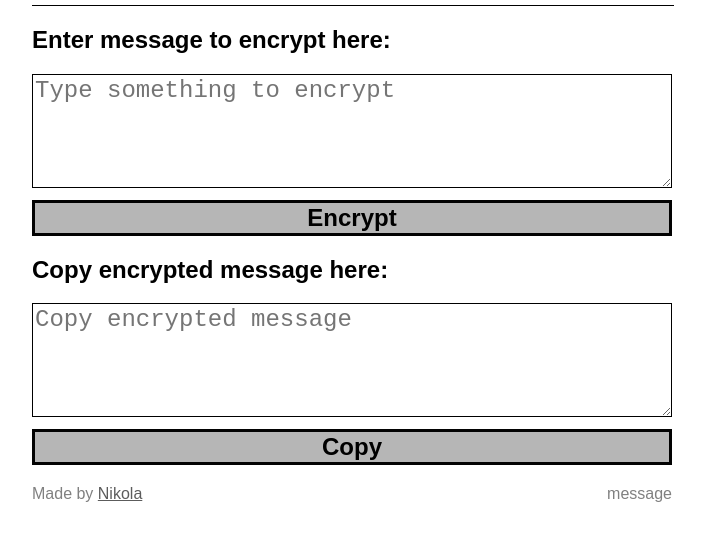
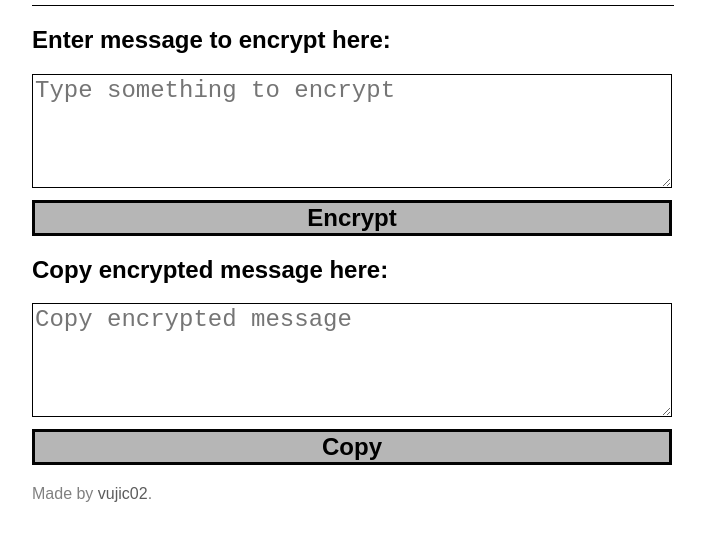
Before and after one commit to vujic02/Germanikus, a plain HTML site: page index.html in a window 1280 px wide. Shown: the part 106-646 px from the top of the page, without its empty margins (288-993 px from the left). Drawn offline with Linux system fonts and the light colour scheme; a web font is replaced by a local one.

Commit message:
Editing footer

```diff
--- a/index.html
+++ b/index.html
@@ -50,8 +50,7 @@
         </div>
 
         <div class='footer'>
-            <span>Made by <a href='#'>Nikola</a></span>
-            <span class='noflex'>message</span>
+            <span>Made by <a href='https://github.com/vujic02'>vujic02</a>.</span>
         </div>
 
     </div>
--- a/style.css
+++ b/style.css
@@ -80,14 +80,11 @@ textarea {
 
 .footer span a {
     color: rgb(92, 92, 92);
+    text-decoration: none;
 }
 
 .footer span a:hover {
     color: rgb(43, 42, 42);
-}
-
-.footer .noflex {
-    text-align: right;
 }
 
 /* Custom Dialog Style */
```
